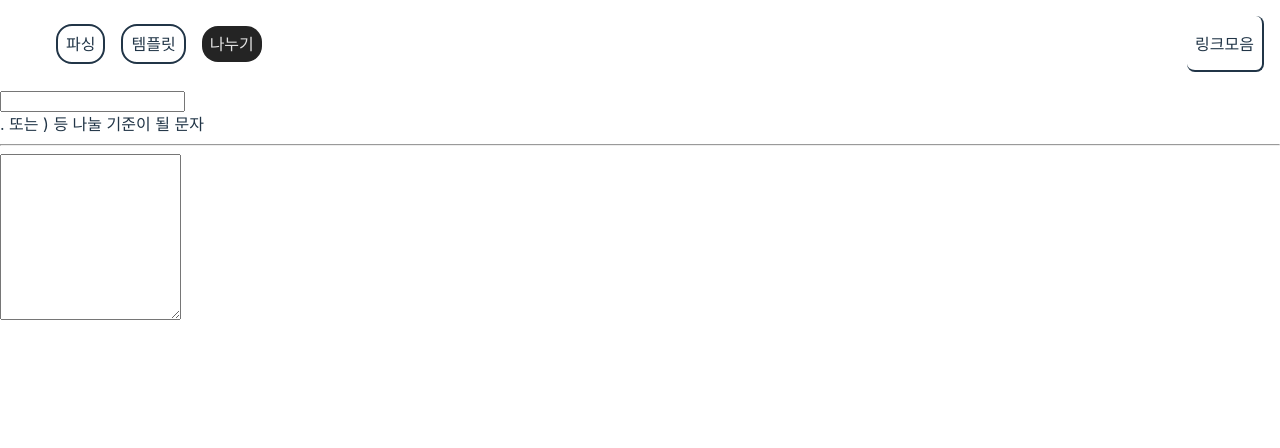
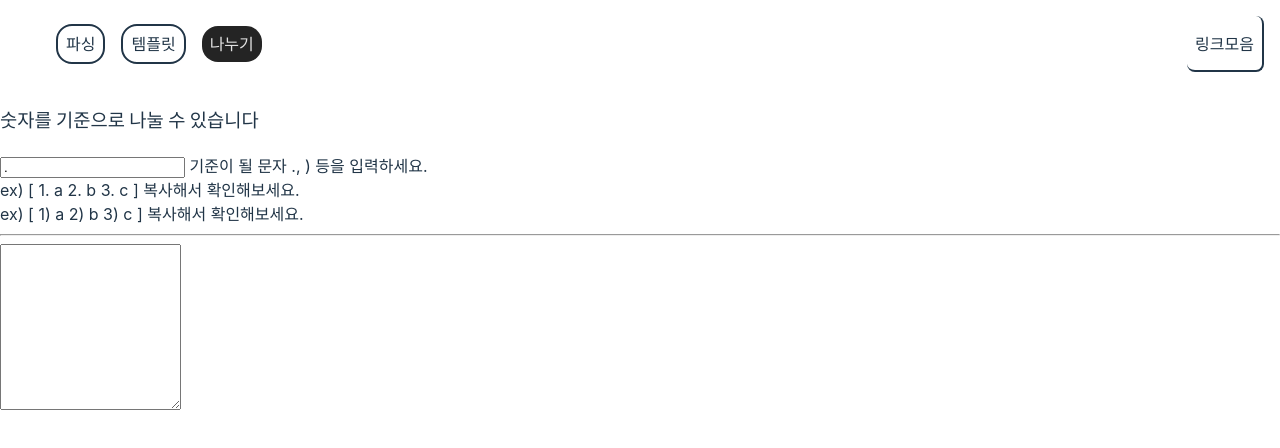
Before and after one commit to PisoDev77/solvook-utils, a React (Vite) app: page /solvook-utils/split in a window 1280 px wide. Shown: the top 448 px of the page. Built offline with nearby package versions, Linux system fonts and the light colour scheme.

Commit message:
feat: 나누기 page
> 숫자로 구성된 컨텐츠를 특정 문자열 기준으로 나누어 응용하여 사용한다.

-

```diff
--- a/src/pages/Split.jsx
+++ b/src/pages/Split.jsx
@@ -1,32 +1,43 @@
 import { useState } from "react";
 
 export default function Split() {
-  const [str, setStr] = useState("");
-  const [res, setRes] = useState([]);
+  const [data, setData] = useState({
+    str: "",
+    seperator: ".",
+    res: [],
+  });
 
   const handleForm = (e) => {
     const { seperator, str } = e.currentTarget;
-    const parttern = `\\d\\${seperator.value ?? "."}+`;
-    const regex = new RegExp(parttern, "gi"); // 정규 표현식 객체 생성
-    const arr = str.value.split(regex);
-    console.log(arr);
-    setRes(arr);
-    setStr(str.value);
+    const parttern = `\\d+\\${
+      seperator.value.trim() === "." ?? seperator.value
+    }`;
+    const regex = new RegExp(parttern, "g"); // 정규 표현식 객체 생성
+
+    setData({
+      str: str.value,
+      seperator: seperator.value,
+      res: str.value.split(regex),
+    });
   };
 
   return (
     <form onChange={handleForm}>
-      <input type="text" name="seperator" />
+      <h3>숫자를 기준으로 나눌 수 있습니다</h3>
+      <input type="text" name="seperator" value={data.seperator} />
+      <label> 기준이 될 문자 ., ) 등을 입력하세요.</label>
       <br></br>
-      <label>. 또는 ) 등 나눌 기준이 될 문자</label>
+      <label>ex) [ 1. a 2. b 3. c ] 복사해서 확인해보세요.</label>
+      <br />
+      <label>ex) [ 1) a 2) b 3) c ] 복사해서 확인해보세요.</label>
       <hr />
       <textarea
-        value={str}
-        name="str"
+        value={data.str}
+        name={"str"}
         style={{ resize: "both", height: "20vh" }}
       ></textarea>
       <br />
-      {res.map((i) => (
+      {data.res.map((i) => (
         <div>{i}</div>
       ))}
     </form>
```
